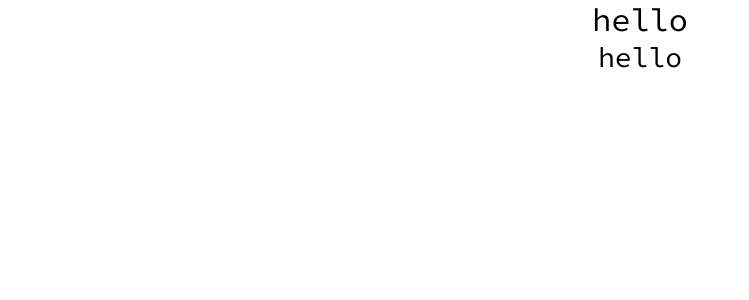
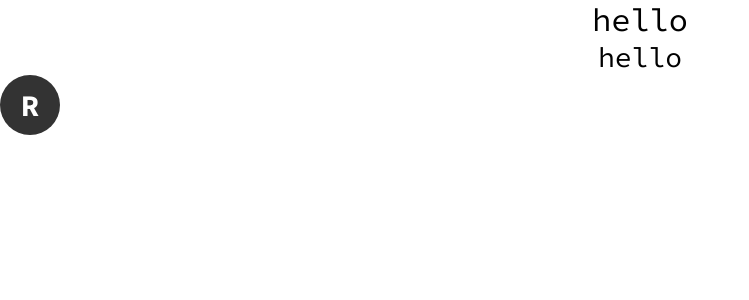
Before and after one commit to AzucenaGrecia/React-Github_Single-Page-Application, a React (Create React App) app: page / in a window 1280 px wide. Shown: the top 300 px of the page, without its empty margins (0-749 px from the left). Built offline with nearby package versions, Linux system fonts and the light colour scheme.

Commit message:
Maked component avatar

```diff
--- a/src/App.js
+++ b/src/App.js
@@ -1,6 +1,7 @@
 import './App.css';
 import { Heading1, Heading2 } from './Components/Texts/Heading';
 import { Global, css } from "@emotion/react";
+import Avatar from './Components/UI/avatar';
 
 
 function App() {
@@ -21,6 +22,8 @@ function App() {
       />
       <Heading1>hello</Heading1>
       <Heading2>hello</Heading2>
+
+      <Avatar src="" placeholder="R"></Avatar>
     </div>
   );
 }
--- /dev/null
+++ b/src/Components/UI/avatar.js
@@ -0,0 +1,24 @@
+import styled from "@emotion/styled";
+
+const StyledImg = styled.div`
+  width: 60px;
+  height: 60px;
+  border-radius: 50%;
+  background-image: url(${(props) => props.src});
+  background-size: cover;
+  background-color: ${(props) => (props.bgColor ? props.bgColor : "#333")};
+  display: flex;
+  justify-content: center;
+  align-items: center;
+  p {
+    color: white;
+    font-weight: bold;
+    font-size: 30px;
+  }
+`;
+
+function Avatar({ src, placeholder }) {
+  return <StyledImg src={src}>{!src && <p>{placeholder}</p>}</StyledImg>;
+}
+
+export default Avatar;
```
